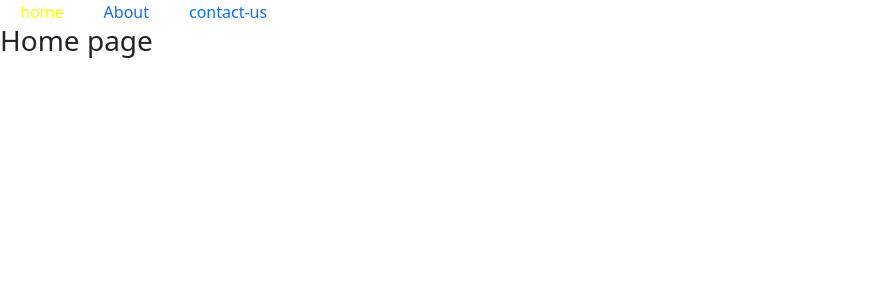
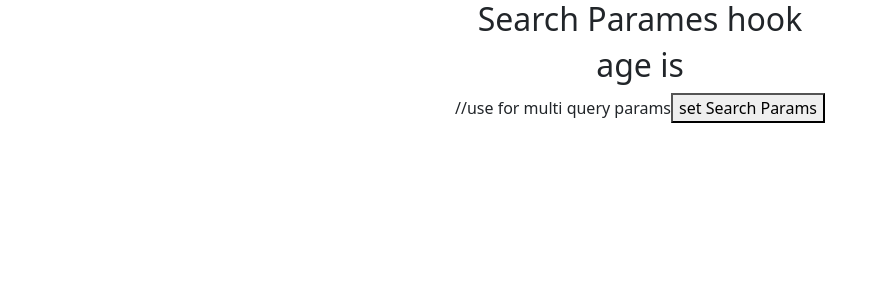
Before and after one commit to RAVIWITHGIT/React, a React (Create React App) app: page / in a window 1280 px wide. Shown: the top 300 px of the page, without its empty margins (0-886 px from the left). Built offline with nearby package versions, Linux system fonts and the light colour scheme.

Commit message:
SearchParams Hook in React.js

```diff
--- a/src/App.js
+++ b/src/App.js
@@ -1,6 +1,5 @@
 import React from 'react';
-import Tut53 from './tut53_ActiveLink/tut53';
-import Myroute from './tut53_ActiveLink/myroute';
+import Tut54 from './tut54_SearchParams/tut54';
 
 
 
@@ -9,7 +8,7 @@ import Myroute from './tut53_ActiveLink/myroute';
 function App() {
 
   return (
-    <Myroute/>
+    <Tut54/>
   );
 }
 
--- /dev/null
+++ b/src/tut54_SearchParams/tut54.js
@@ -0,0 +1,33 @@
+/***************************************   SearchParams    ***********************************
+1. The useSearchParams hook is used to read and modify the query string/query Params in the URL
+2. When we write in URL like http://localhost:3000/filter?age=50 then this is called query string , exa age then use SearchParams for get value
+3. multiple query params --> age=50&city="jaipur"
+4. we can set search Params in second varaible name in array
+
+*/
+
+
+import React from 'react'
+import { useSearchParams } from 'react-router-dom'
+
+const Tut54 = () => {
+  const [currentsParames,setSearchParams] = useSearchParams()
+
+    // ******** single query params  --> age=50 , write in URL
+    const age = currentsParames.get("age")
+
+    //******** multie query params  -->  age=50&city=jaipur , write in url
+    // const age = currentsParames.get("age")
+    // const city = currentsParames.get("city")
+
+  return (
+    <div className='text-center'>
+      <h2>Search Parames hook</h2>
+      <h2>age is {age}</h2>
+      {/* <h2>city is {city}</h2> */}    //use for multi query params
+      <button onClick={()=>setSearchParams({age:30,city:"bassi"})}>set Search Params</button>
+    </div>
+  )
+}
+
+export default Tut54
```
